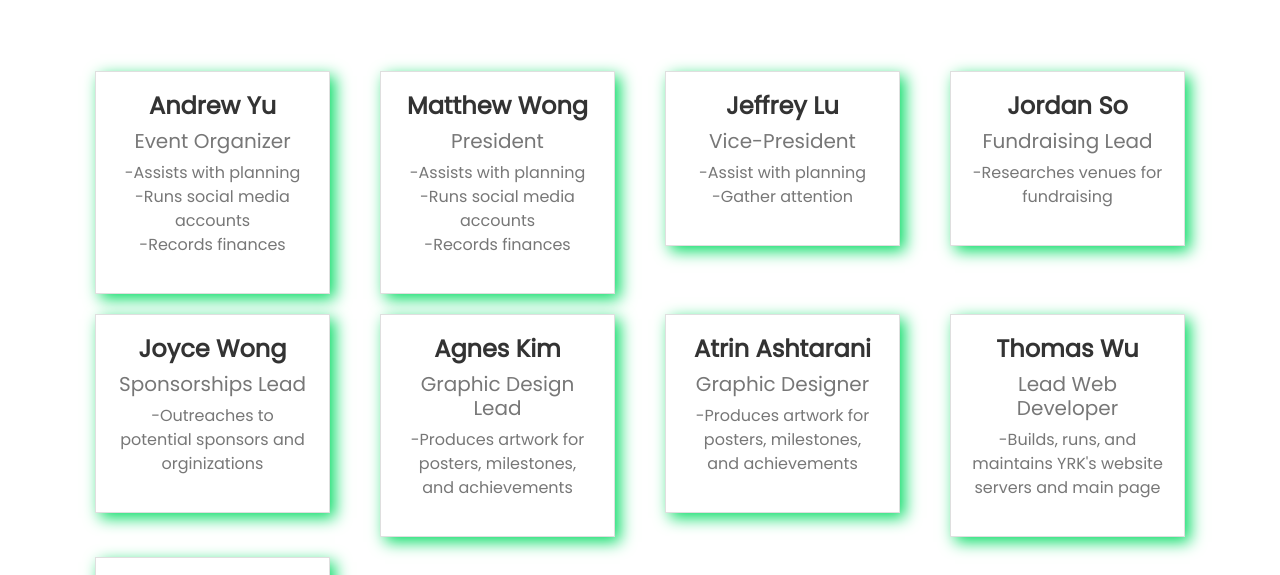
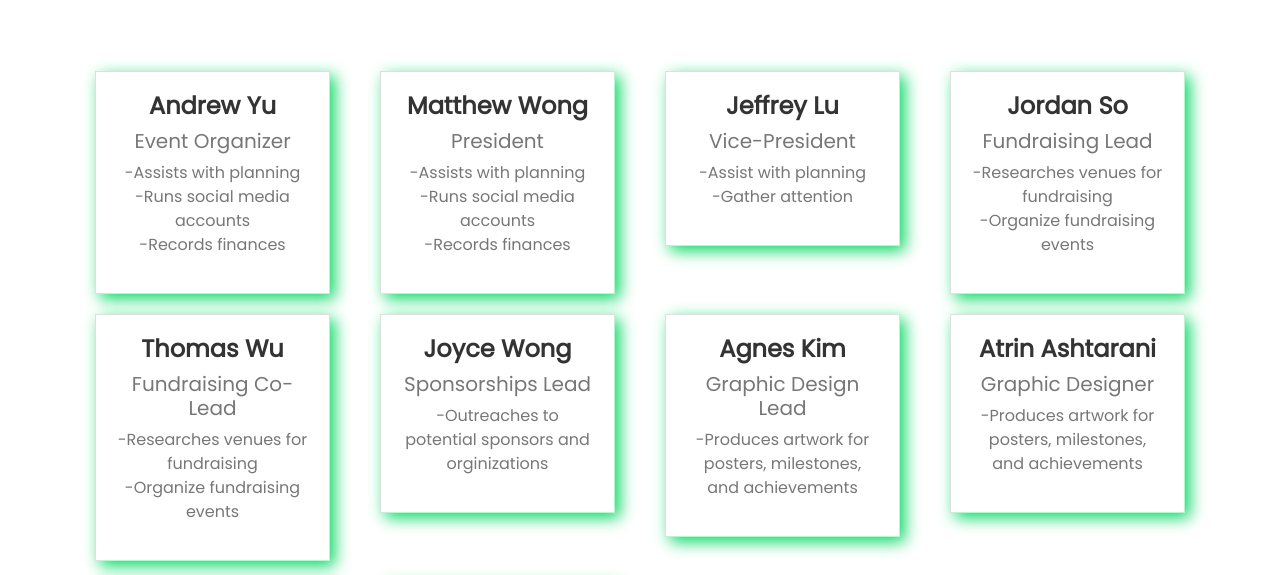
Before and after one commit to Mandaranian-Cactus/York-Region-Kiva-Website, a plain HTML site: page ourTeam.html in a window 1280 px wide. Shown: the part 359-934 px from the top of the page. Drawn offline with nearby package versions, Linux system fonts and the light colour scheme.

Commit message:
Add files via upload

```diff
--- a/ourTeam.html
+++ b/ourTeam.html
@@ -82,7 +82,19 @@
                             <div class="card-body">
                                 <h3>Jordan So</h3>
                                 <h5>Fundraising Lead</h5>
-                                <p>-Researches venues for fundraising</p>
+                                <p>-Researches venues for fundraising</br>-Organize fundraising events</p>
+                                <div class="d-flex flex-row justify-content-center">
+                                </div>
+                            </div>
+                        </div>
+                    </div>
+                    <div class="col-lg-3 col-md-6">
+                        <div class="card">
+                            <div class="card-body">
+                                <h3>Thomas Wu</h3>
+                                <h5>Fundraising Co-Lead</h5>
+                                <p>-Researches venues for fundraising </br>
+					-Organize fundraising events</p>
                                 <div class="d-flex flex-row justify-content-center">
                                 </div>
                             </div>
```
